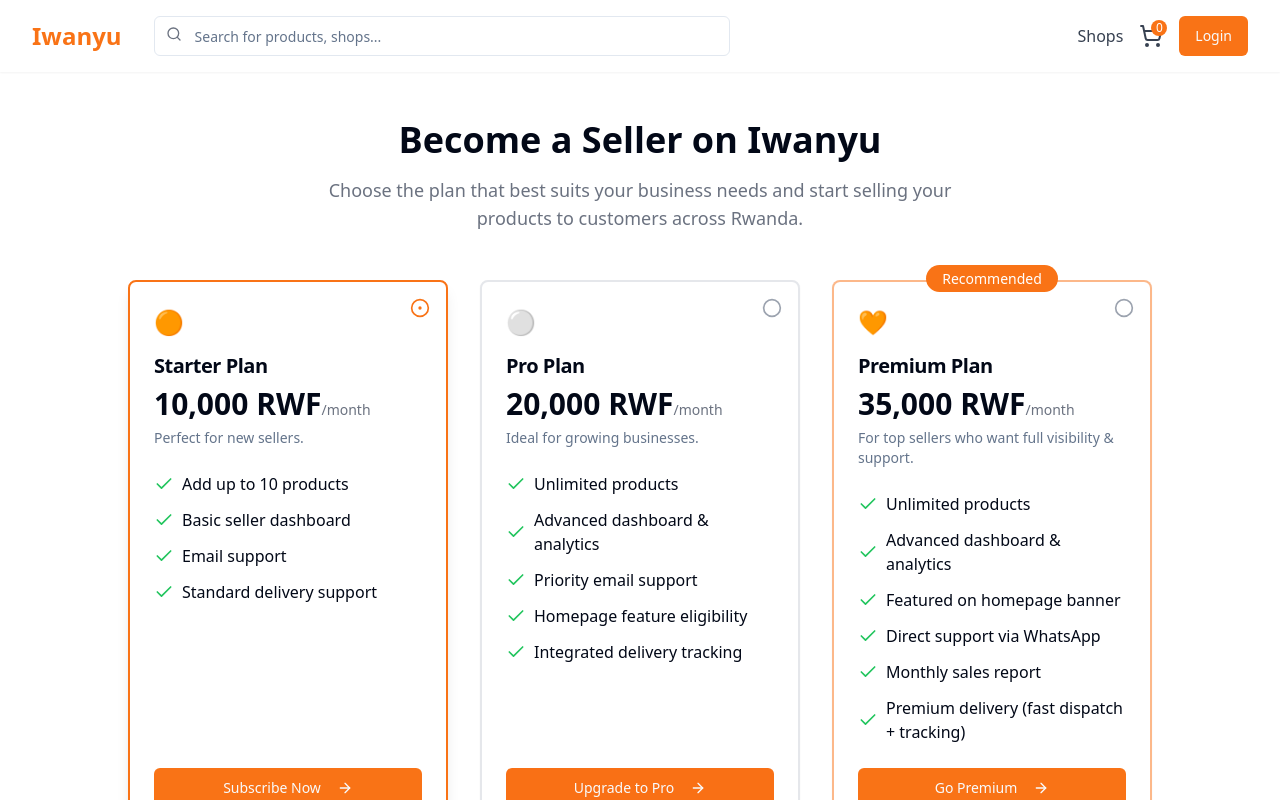
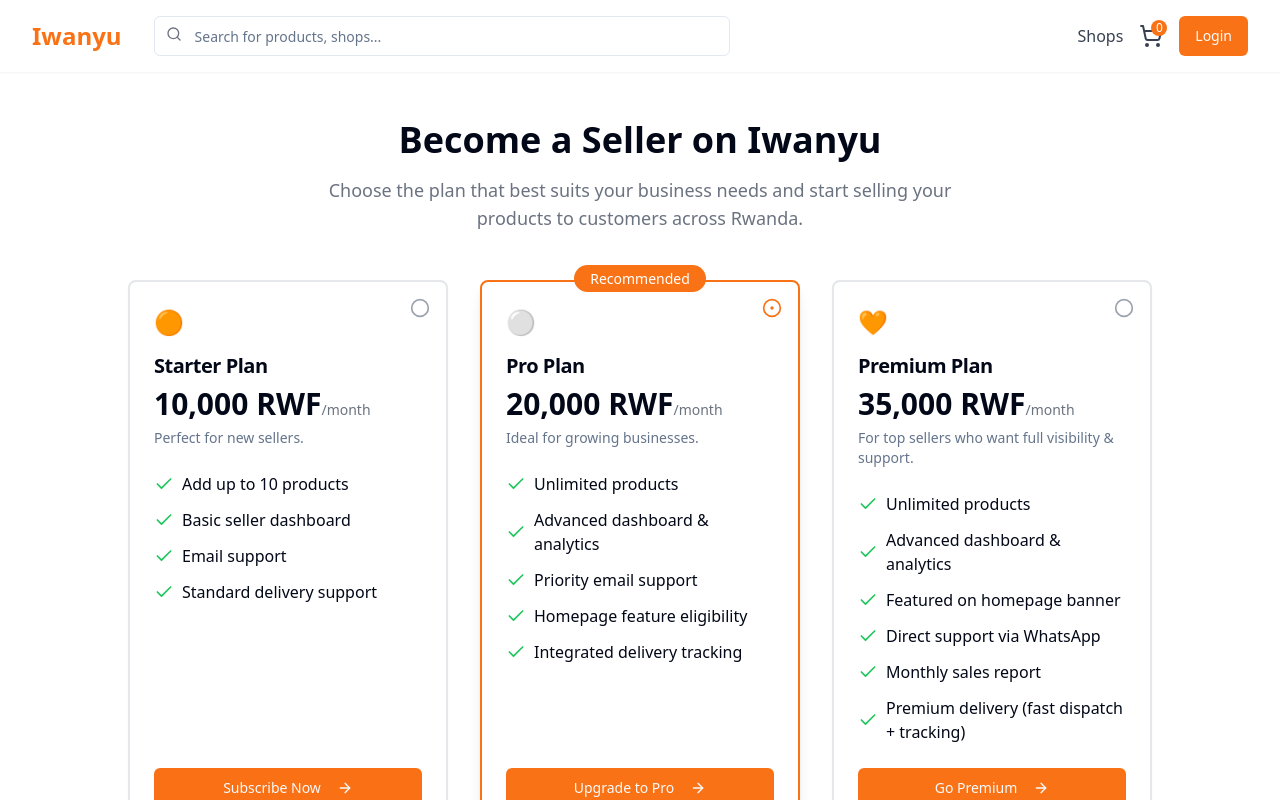
Before and after one commit to Davy-00/iwanyu-marketplace-hub, a React (Vite) app: page /seller-subscription in a window 1280 px wide. Shown: the top 800 px of the page. Built offline with nearby package versions, Linux system fonts and the light colour scheme.

Commit message:
Recommend Pro plan
Update the SellerSubscription component to recommend the Pro plan.

```diff
--- a/src/pages/SellerSubscription.tsx
+++ b/src/pages/SellerSubscription.tsx
@@ -40,7 +40,8 @@ const subscriptionPlans = [
       'Integrated delivery tracking'
     ],
     icon: '⚪',
-    buttonText: 'Upgrade to Pro'
+    buttonText: 'Upgrade to Pro',
+    recommended: true
   },
   {
     id: 'premium',
@@ -57,8 +58,7 @@ const subscriptionPlans = [
       'Premium delivery (fast dispatch + tracking)'
     ],
     icon: '🧡',
-    buttonText: 'Go Premium',
-    recommended: true
+    buttonText: 'Go Premium'
   }
 ];
 
@@ -71,7 +71,7 @@ const SellerSubscription = () => {
   const { toast } = useToast();
   const form = useForm<FormValues>({
     defaultValues: {
-      plan: 'starter'
+      plan: 'pro' // Changed default plan to pro
     }
   });
 
```
